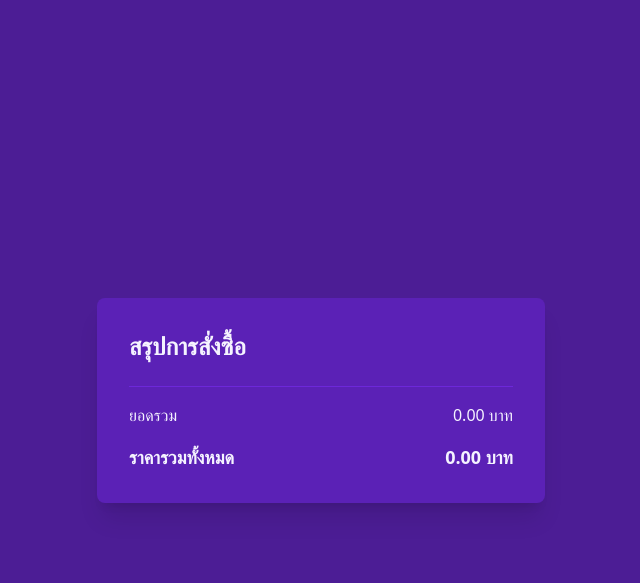
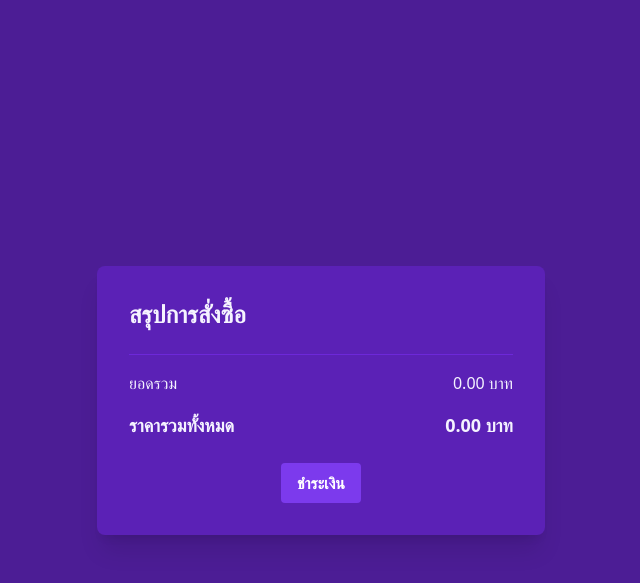
Before and after one commit to heartnet123/BookCube, a Django app: page /checkout/ in a window 1280 px wide. Shown: the top 583 px of the page, without its empty margins (319-959 px from the left). Run offline with Django 5.2, Linux system fonts and the light colour scheme; the visitor is signed in with stand-in values (Sample User, id 1); data comes from the database, SQL or seed files in the repository; data that the repository does not hold is empty; some libraries are stand-ins or nearby versions.

Commit message:
check out

```diff
--- a/Bookcube/ebook/templates/check-out.html
+++ b/Bookcube/ebook/templates/check-out.html
@@ -1,4 +1,3 @@
-<!-- check-out.html -->
 <!DOCTYPE html>
 <html lang="th">
   <head>
@@ -60,7 +59,14 @@
             <span>{{ total|floatformat:2 }} บาท</span>
           </div>
         </div>
-
+        <div class="flex justify-center mt-6">
+          <form action="{% url 'checkout' %}" method="POST">
+            {% csrf_token %}
+            <button type="submit" class="bg-purple-600 hover:bg-purple-500 text-white font-bold py-2 px-4 rounded">
+              ชำระเงิน
+            </button>
+          </form>
+        </div>
       </div>
     </div>
   </body>
--- a/Bookcube/ebook/templates/side_nav.html
+++ b/Bookcube/ebook/templates/side_nav.html
@@ -41,7 +41,7 @@
             {% endif %}
             <li class="p-2 hover:bg-gray-700 flex items-center">
                 <svg class="w-6 h-6 text-white mr-2" aria-hidden="true" xmlns="http://www.w3.org/2000/svg" width="24" height="24" fill="currentColor" viewBox="0 0 24 24">
-                    <path fill-rule="evenodd" d="M5.617 2.076a1 1 0 0 1 1.09.217L8 3.586l1.293-1.293a1 1 0 0 1 1.414 0L12 3.586l1.293-1.293a1 1 0 0 1 1.414 0L16 3.586l1.293-1.293A1 1 0 0 1 19 3v18a1 1 0 0 1-1.707.707L16 20.414l-1.293 1.293a1 1 0 0 1-1.414 0L12 20.414l-1.293 1.293a1 1 0 0 1-1.414 0L8 20.414l-1.293 1.293A1 1 0 0 1 5 21V3a1 1 0 0 1 .617-.924ZM9 7a1 1 0 0 0 0 2h6a1 1 0 1 0 0-2H9Zm0 4a1 1 0 1 0 0 2h6a1 1 0 1 0 0-2H9Zm0 4a1 1 0 1 0 0 2h6a1 1 0 1 0 0-2H9Z" clip-rule="evenodd"/>
+                    <path stroke="currentColor" stroke-width="2" d="M11.083 5.104c.35-.8 1.485-.8 1.834 0l1.752 4.022a1 1 0 0 0 .84.597l4.463.342c.9.069 1.255 1.2.556 1.771l-3.33 2.723a1 1 0 0 0-.337 1.016l1.03 4.119c.214.858-.71 1.552-1.474 1.106l-3.913-2.281a1 1 0 0 0-1.008 0L7.583 20.8c-.764.446-1.688-.248-1.474-1.106l1.03-4.119A1 1 0 0 0 6.8 14.56l-3.33-2.723c-.698-.571-.342-1.702.557-1.771l4.462-.342a1 1 0 0 0 .84-.597l1.753-4.022Z"/>
                   </svg>
                 <a href="{% url 'favorites' %}" class="block">Favorite Series</a>
             </li>
--- a/Bookcube/ebook/views.py
+++ b/Bookcube/ebook/views.py
@@ -21,6 +21,7 @@ from rest_framework.views import APIView
 from rest_framework.response import Response
 from rest_framework import status
 from rest_framework.permissions import IsAuthenticatedOrReadOnly
+from django.http import JsonResponse
 
 
 class DashboardView(LoginRequiredMixin, View):
@@ -256,6 +257,18 @@ def checkout(request):
     cart, created = Cart.objects.get_or_create(user=request.user)
     cart_items = cart.items.all()
 
+    if request.method == 'POST':
+        subtotal = sum(item.book.price * item.quantity for item in cart_items)
+
+        order = Order.objects.create(user=request.user, status='Completed')  # ไม่ต้องใส่ total ที่นี่
+
+        for item in cart_items:
+            OrderItem.objects.create(order=order, book=item.book, quantity=item.quantity)
+
+        cart.items.all().delete()
+
+        return redirect('dashboard')
+
     subtotal = sum(item.book.price * item.quantity for item in cart_items)
     total = subtotal
 
```
Also changed, not shown: Bookcube/media/book_covers/sakamoto_day_vol1__CvJ18sa.jpg (added), 1 other file.
